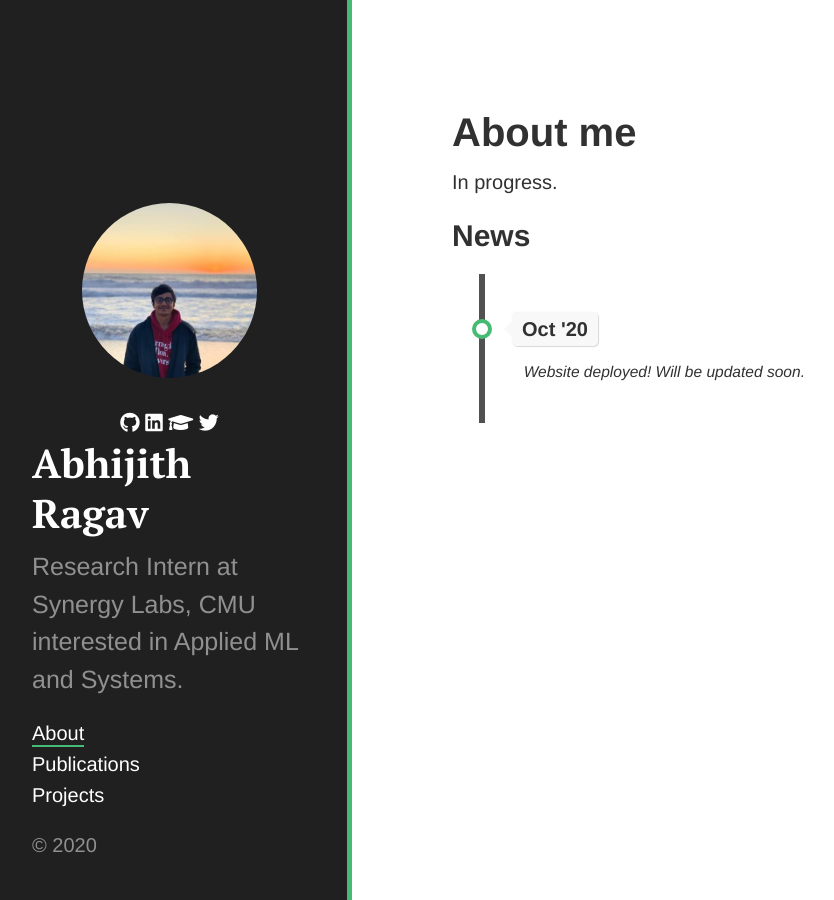
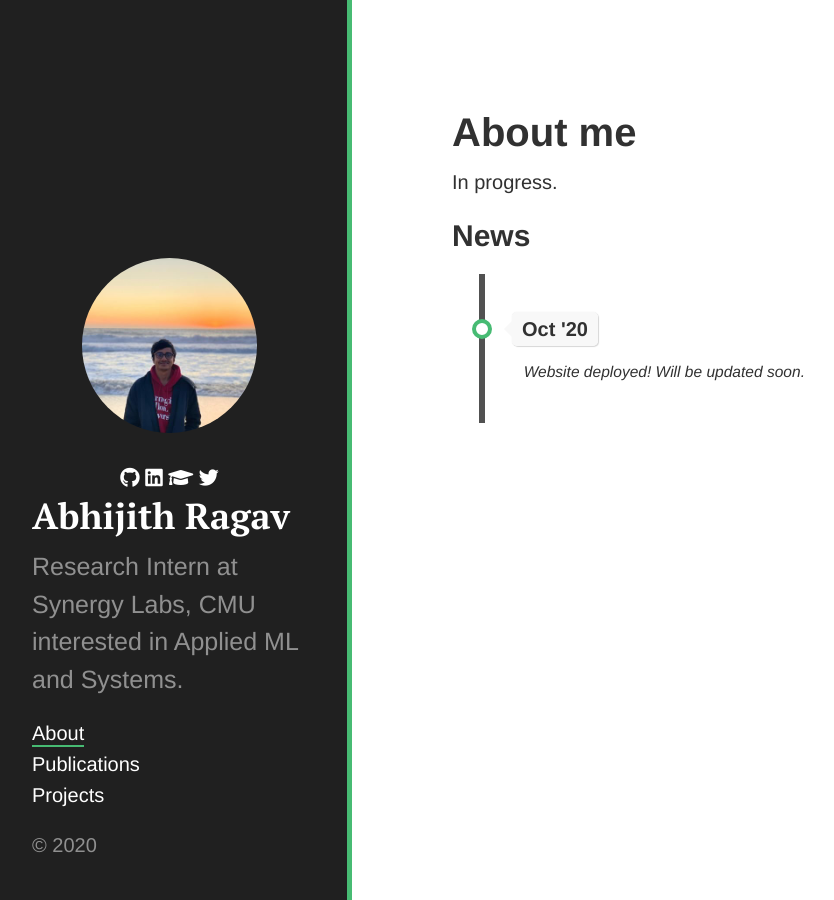
Before and after one commit to abhijithragav/abhijithragav.github.io, a Jekyll site: the page built from _pages/index.html, in a window 1280 px wide. Shown: the whole page, without its empty margins (8-842 px from the left). Built offline with Jekyll 4.4.1, drawn with Linux system fonts in a browser that asks for light colours.

Commit message:
Changed font size

```diff
--- a/public/css/hyde.css
+++ b/public/css/hyde.css
@@ -108,7 +108,7 @@ img.center {
   color: #fff;
   margin-top: 0;
   font-family: "PT Serif", serif;
-  font-size: 2rem;
+  font-size: 1.8rem;
 }
 
 /* Sidebar nav */
```
